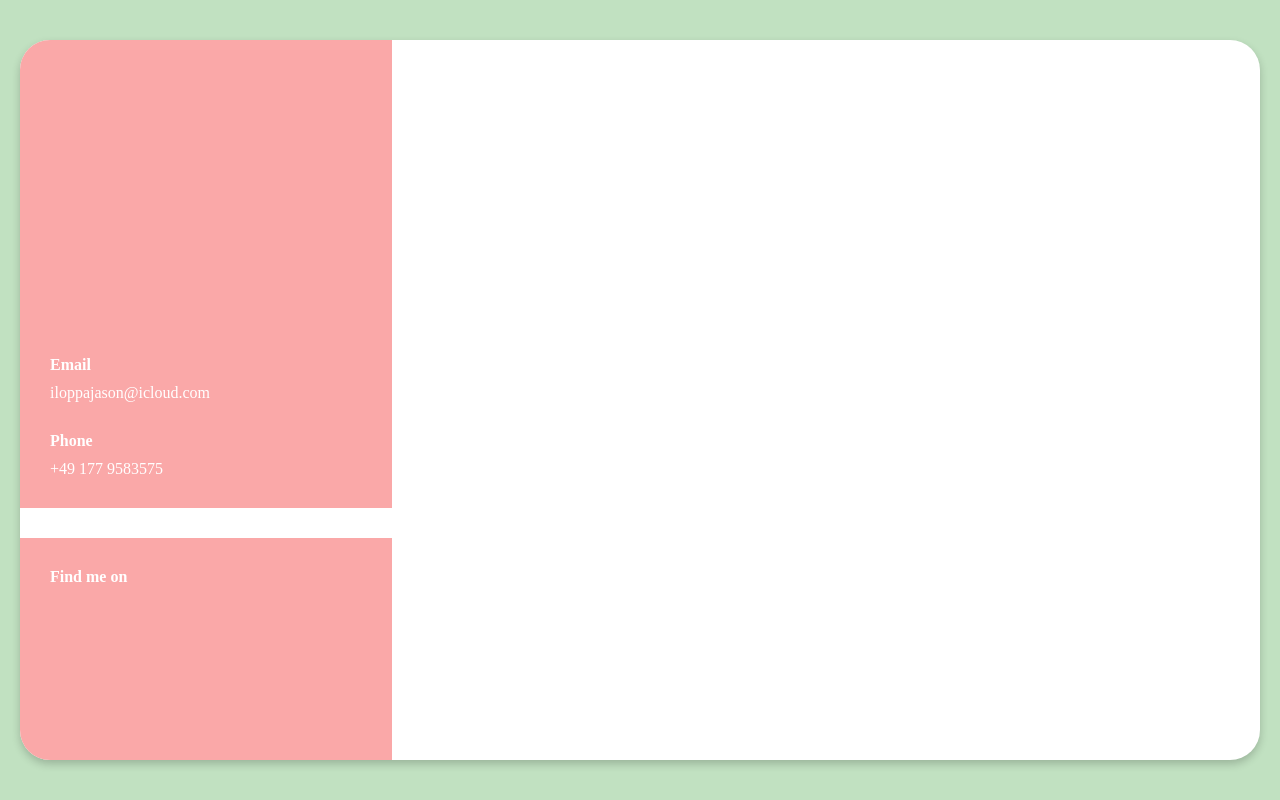
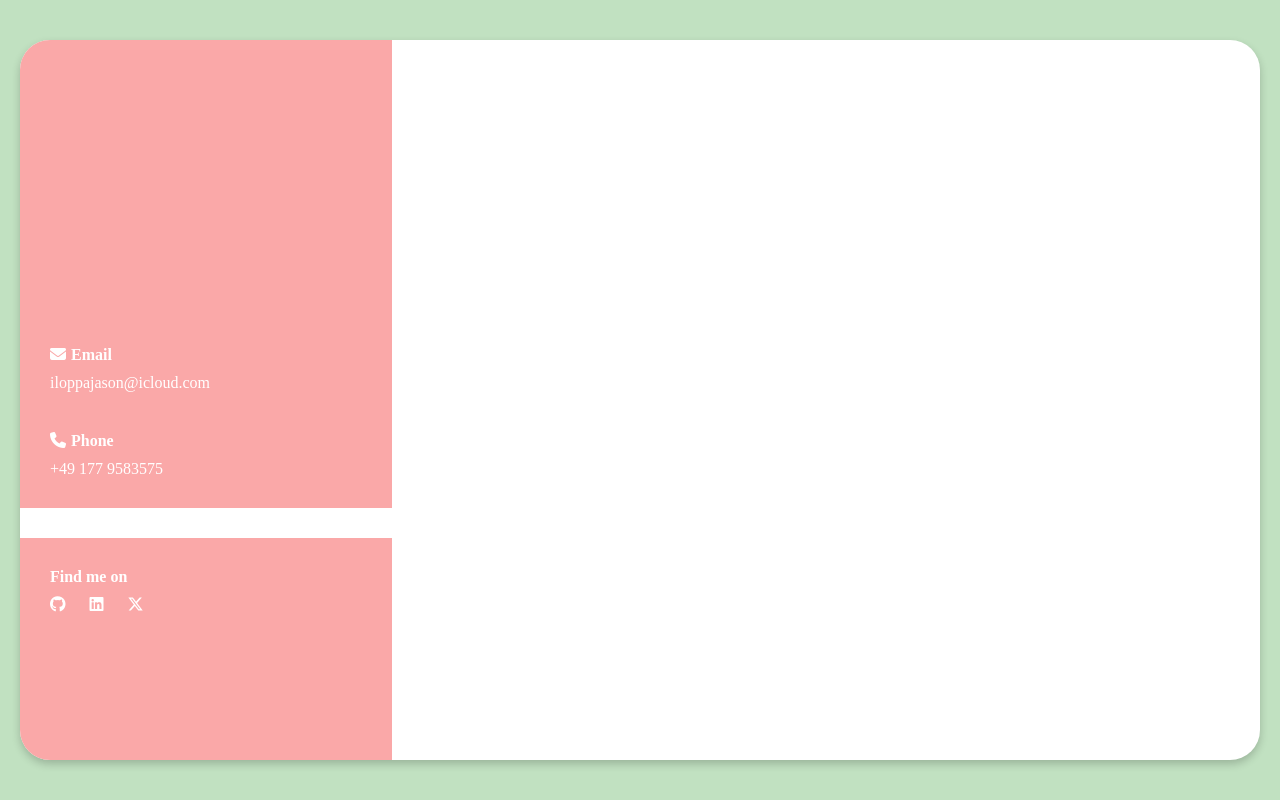
Before and after one commit to 0812jeje/business-card, a plain HTML site: page index.html in a window 1280 px wide. Drawn offline with Linux system fonts and the light colour scheme.

Commit message:
finished user contact section

```diff
--- a/index.html
+++ b/index.html
@@ -9,25 +9,41 @@
       rel="stylesheet"
       href="https://cdnjs.cloudflare.com/ajax/libs/font-awesome/4.7.0/css/font-awesome.min.css"
     />
+    <script
+      src="https://kit.fontawesome.com/860ca3374c.js"
+      crossorigin="anonymous"
+    ></script>
   </head>
   <body>
     <div class="ui-container">
       <section class="contact-container">
         <div class="contact">
-          <div>
-            <div class="contact-text">
-              <h2>Email</h2>
-              <a href="mailto:iloppajason@icloud.com">iloppajason@icloud.com</a>
-            </div>
-            <div class="contact-text">
-              <h2>Phone</h2>
-              <a href="tel:+491779583575">+49 177 9583575</a>
-            </div>
+          <div class="contact-text">
+            <h2><i class="fa-solid fa-envelope"></i>Email</h2>
+            <a href="mailto:iloppajason@icloud.com">iloppajason@icloud.com</a>
+          </div>
+          <div class="contact-text">
+            <h2><i class="fa-solid fa-phone"></i>Phone</h2>
+            <a href="tel:+491779583575">+49 177 9583575</a>
           </div>
         </div>
         <div class="socials">
-          <h2 class="contact-text">Find me on</h2>
-          <div class="socials-icon-container"></div>
+          <div class="contact-text">
+            <h2>Find me on</h2>
+            <div class="socials-icon-container">
+              <a href="https://github.com/0812jeje" target="_blank"
+                ><i class="fa-brands fa-github"></i
+              ></a>
+              <a
+                href="https://www.linkedin.com/in/jason-iloppa-4baa831a7/"
+                target="_blank"
+                ><i class="fa-brands fa-linkedin"></i
+              ></a>
+              <a href="https://x.com/bebechamp2004" target="_blank"
+                ><i class="fa-brands fa-x-twitter"></i
+              ></a>
+            </div>
+          </div>
         </div>
       </section>
     </div>
--- a/styles.css
+++ b/styles.css
@@ -48,9 +48,10 @@ a {
 
 .contact {
   display: flex;
+  flex-direction: column;
   height: 60%;
   margin-bottom: 30px;
-  align-items: end;
+  justify-content: end;
 }
 
 .contact-text {
@@ -64,3 +65,11 @@ a {
 .socials .contact-text {
   margin-top: 30px;
 }
+
+.fa-brands {
+  margin-right: 20px;
+}
+
+.fa-solid {
+  margin-right: 5px;
+}
```
Also changed, not shown: image.jpeg (added).
